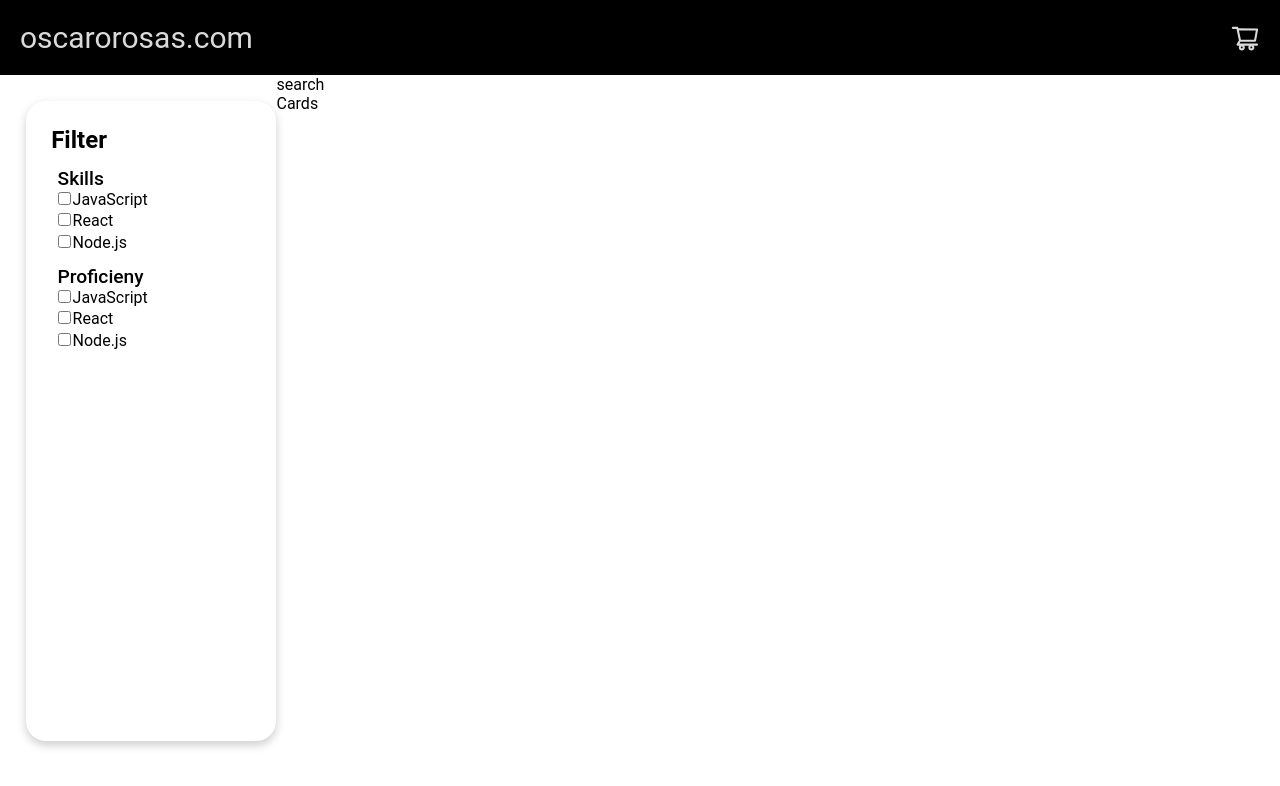
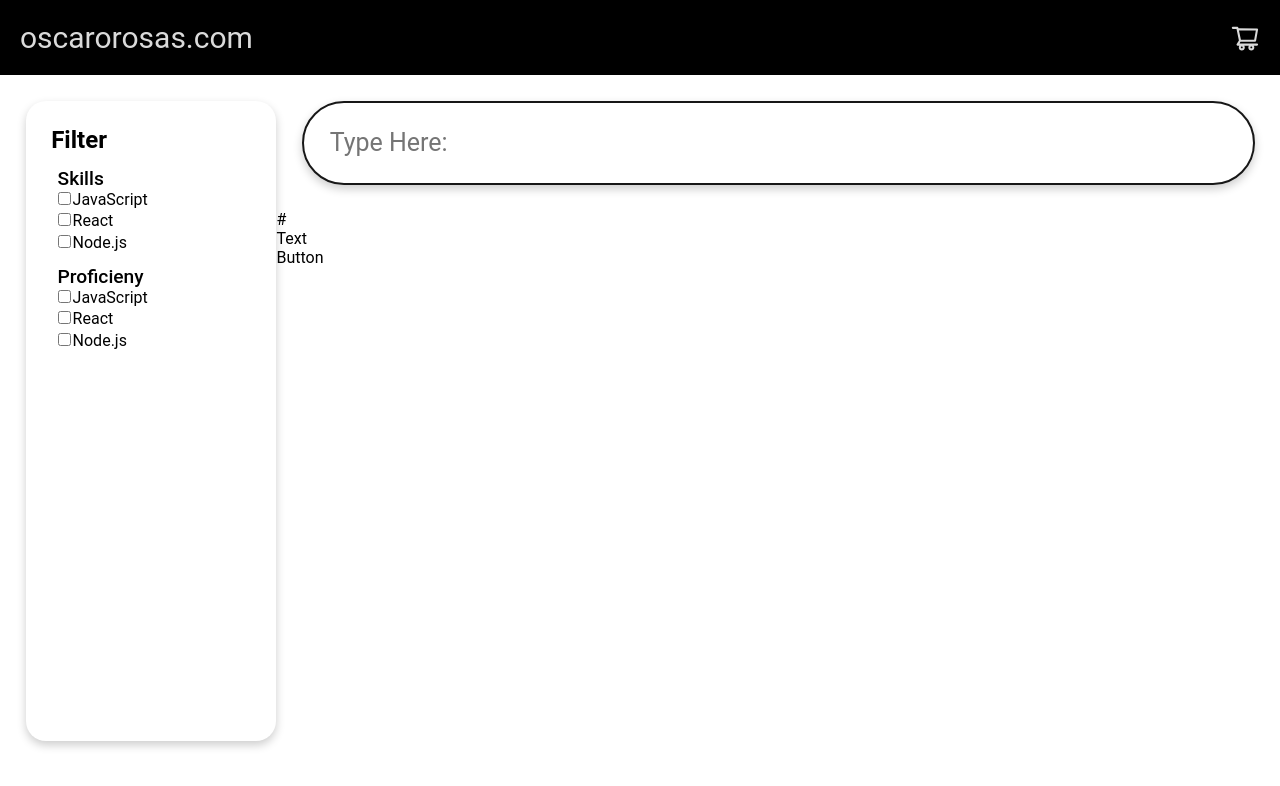
Before and after one commit to oorr23/oscarorosas.com, a React (Create React App) app in the folder oscarorosas.com/: page / in a window 1280 px wide. Shown: the top 786 px of the page. Built offline with nearby package versions, Linux system fonts and the light colour scheme.

Commit message:
Search Bar, Card

```diff
--- /dev/null
+++ b/oscarorosas.com/src/components/Card.js
@@ -0,0 +1,11 @@
+import "./Card.css"
+
+const Card = () => {
+    return(<div className="card-container">
+        <div className="card-image">#</div>
+        <div className="card-description">Text</div>
+        <div className="card-button">Button</div>
+    </div>)
+}
+
+export default Card
--- a/oscarorosas.com/src/components/Home.js
+++ b/oscarorosas.com/src/components/Home.js
@@ -1,6 +1,8 @@
 import "./Home.css"
 import NavBar from "./NavBar"
 import FilterComponent from "./filterComponent"
+import SearchBar from "./SearchBar"
+import Card from "./Card"
 // import { useSelector, useDispatch } from "react-redux";
 
 const Home=()=>{
@@ -14,8 +16,8 @@ const Home=()=>{
             <FilterComponent />
           </div>
           <div className ="search-cards-section">
-            <p>search</p>
-            <p>Cards</p>
+            <SearchBar />
+            <Card />
           </div>
         </div>
     </div>
--- /dev/null
+++ b/oscarorosas.com/src/components/SearchBar.css
@@ -0,0 +1,9 @@
+.searchbar {
+    width: 95%;
+    padding: 2vw;
+    margin: 2vw;
+    border-radius: 50px;
+    border: 2px solid rgb(23, 23, 23);
+    box-shadow: 0px 4px 10px rgba(0, 0, 0, 0.2);
+    font-size: 25px;
+}
--- /dev/null
+++ b/oscarorosas.com/src/components/SearchBar.js
@@ -0,0 +1,9 @@
+import "./SearchBar.css"
+
+const SearchBar = () => {
+    return (
+        <div><input placeholder = "Type Here:" className = "searchbar" /></div>
+    )
+}
+
+export default SearchBar
```
Also changed, not shown: oscarorosas.com/src/components/Card.css (added), oscarorosas.com/src/components/cards.css (added), oscarorosas.com/src/components/cards.js (added).
